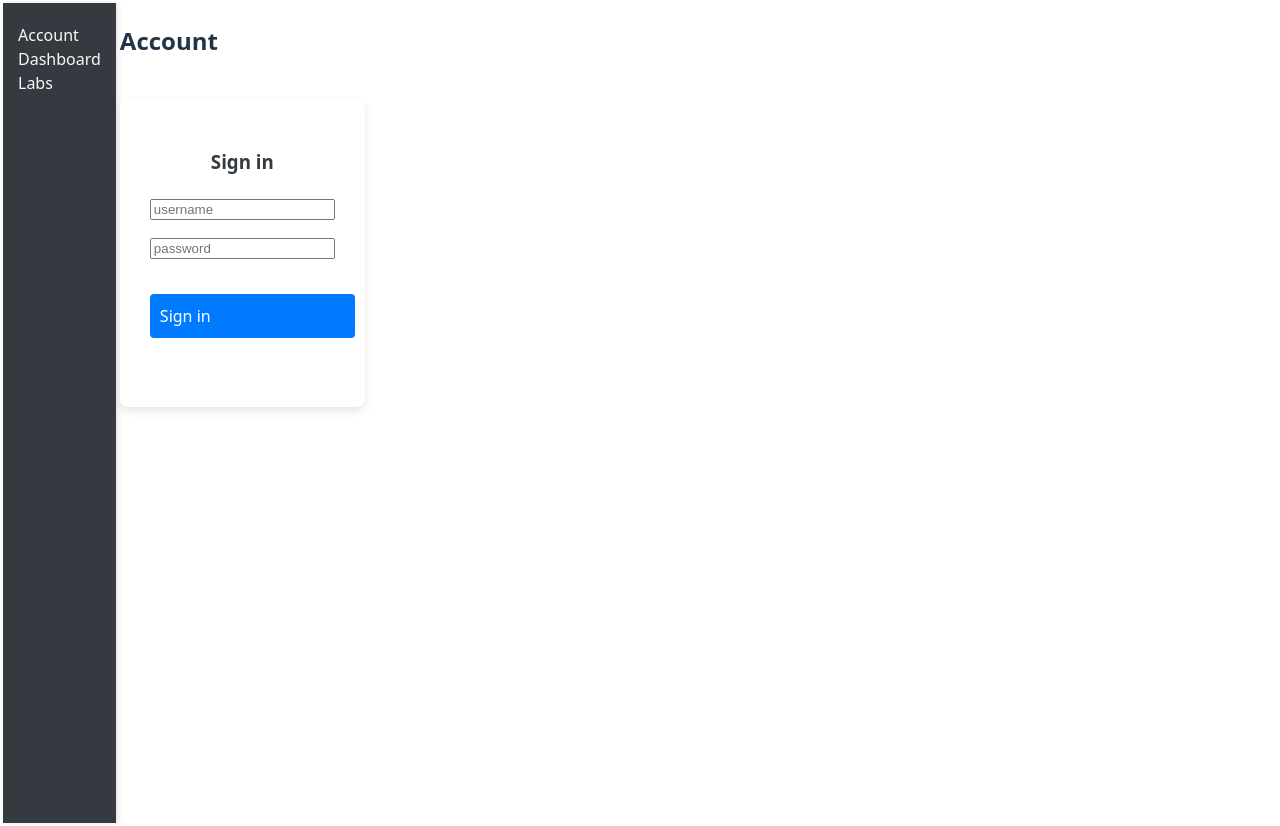
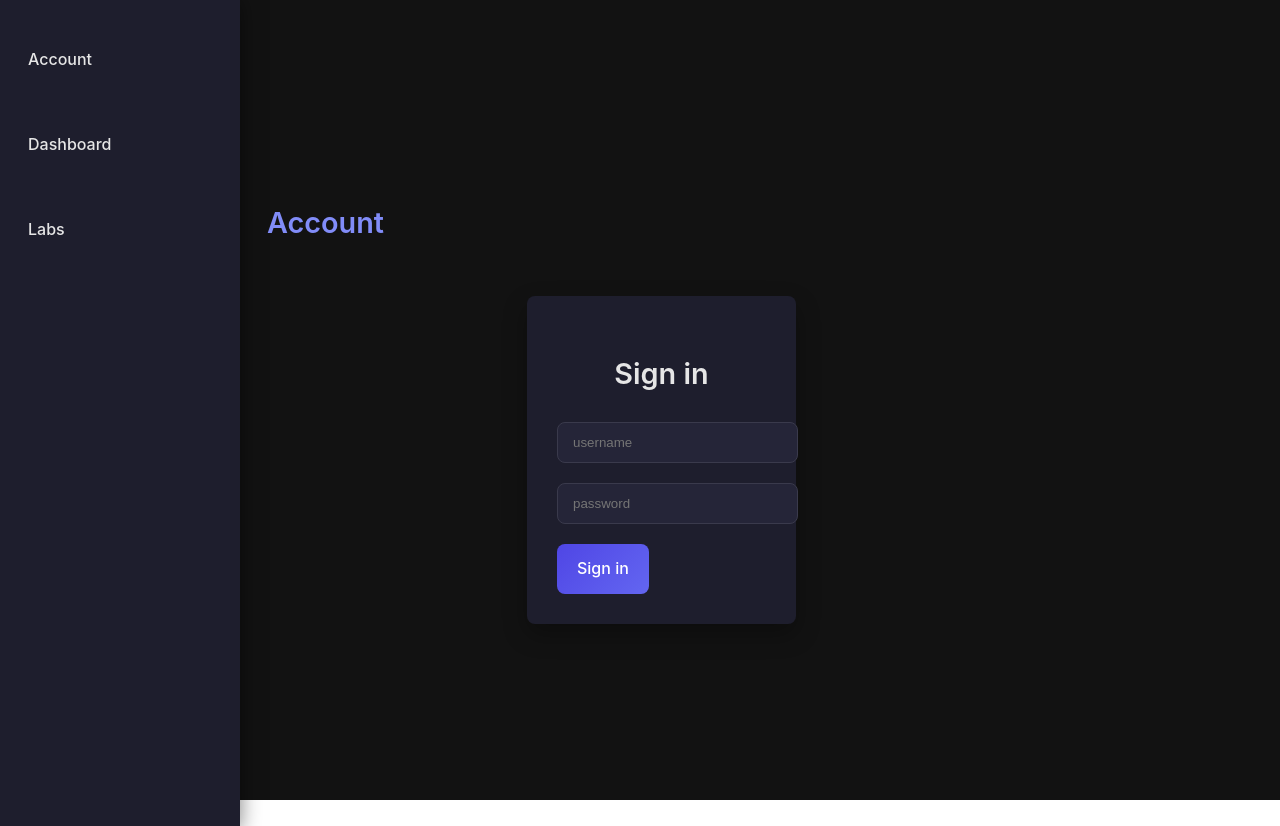
Before and after one commit to mahimalolla/kambaz-react-web-app-lolla, a React (Vite) app: page /#/Kambaz/Account/Signin in a window 1280 px wide. After the commit the page ends 800 px from the top, so only its background shows below. Built offline with nearby package versions, Linux system fonts and the light colour scheme.

Commit message:
Improved UI with modern dark theme and fixed navigation layout issues

```diff
--- a/src/Kambaz/styles.css
+++ b/src/Kambaz/styles.css
@@ -1,253 +1,454 @@
-#wd-kambaz-navigation {
-    background-color: #343a40;
+/* Modern Dark Theme for Kambaz - 2025 Style */
+:root {
+    --bg-primary: #121212;
+    --bg-secondary: #1e1e2d;
+    --bg-accent: #252538;
+    --text-primary: #e6e6e6;
+    --text-secondary: #a0a0a0;
+    --accent-blue: #4f46e5;
+    --accent-purple: #6366f1;
+    --accent-indigo: #818cf8;
+    --hover-color: rgba(255, 255, 255, 0.1);
+    --border-radius: 8px;
+    --transition: all 0.25s ease;
+  }
+
+  /* Important fix for specificity - make sure main content is visible */
+  body > div:not(#wd-kambaz-navigation),
+  body > main,
+  body > section,
+  body > article {
+    margin-left: 260px !important;
+    position: relative;
+    z-index: 2;
+  }
+
+  /* Apply for all direct children except navigation */
+  body > *:not(#wd-kambaz-navigation):not(script):not(style) {
+    margin-left: 260px;
+    position: relative;
+    z-index: 2;
+  }
+
+  /* Override for dashboard elements */
+  #wd-home h1, #wd-home h2, #wd-home h3,
+  .dashboard-title, .dashboard-subtitle {
+    margin-left: 260px;
+    position: relative;
+    z-index: 5;
+  }
+
+  /* Course list container */
+  #published-courses, .published-courses {
+    margin-left: 260px;
+    position: relative;
+    z-index: 5;
+  }
+
+  /* Ensure everything after the navigation is visible */
+  body {
+    background-color: var(--bg-primary);
+    color: var(--text-primary);
+    font-family: 'Inter', -apple-system, BlinkMacSystemFont, 'Segoe UI', Roboto, Oxygen, Ubuntu, Cantarell, sans-serif;
+    margin: 0;
+    padding: 0;
+    line-height: 1.6;
+    overflow-x: hidden;
+  }
+
+  /* SIDEBAR NAVIGATION */
+  #wd-kambaz-navigation {
+    background-color: var(--bg-secondary);
     min-height: 100vh;
-    padding-top: 20px;
-    box-shadow: 2px 0 5px rgba(0,0,0,0.1);
+    width: 240px;
+    position: fixed;
+    left: 0;
+    top: 0;
+    padding-top: 30px;
+    z-index: 1; /* Reduced z-index to ensure content is above */
+    box-shadow: 0 0 20px rgba(0, 0, 0, 0.5);
+    overflow-y: auto;
   }
 
   #wd-kambaz-navigation a {
-    color: #f8f9fa;
-    padding: 10px 15px;
-    margin-bottom: 5px;
-    border-radius: 5px;
-    transition: background-color 0.3s;
+    display: flex;
+    align-items: center;
+    padding: 12px 25px;
+    color: var(--text-primary);
+    text-decoration: none;
+    transition: var(--transition);
+    border-left: 3px solid transparent;
+    margin: 5px 0;
+    width: 100%;
+    box-sizing: border-box;
   }
 
   #wd-kambaz-navigation a:hover {
-    background-color: rgba(255,255,255,0.1);
+    background-color: var(--hover-color);
+    border-left: 3px solid var(--accent-blue);
+  }
+
+  #wd-kambaz-navigation a.active {
+    background-color: var(--bg-accent);
+    border-left: 3px solid var(--accent-purple);
+  }
+
+  /* Change bullet points to a modern style */
+  #wd-kambaz-navigation li {
+    list-style-type: none;
+    margin-bottom: 10px;
+    position: relative;
+  }
+
+  #wd-kambaz-navigation li::before {
+    content: '';
+    position: absolute;
+    left: -20px;
+    top: 50%;
+    transform: translateY(-50%);
+    width: 8px;
+    height: 8px;
+    border-radius: 50%;
+    background: linear-gradient(135deg, var(--accent-blue), var(--accent-purple));
+  }
+
+  /* MAIN CONTENT AREA */
+  .main-content, #wd-home, #wd-assignments {
+    margin-left: 260px; /* Increased from 240px to add some spacing */
+    padding: 30px;
+    position: relative;
+  }
+
+  /* TITLE STYLES */
+  h1, h2, h3, h4, h5, h6 {
+    color: var(--text-primary);
+    font-weight: 600;
+    margin-bottom: 15px;
+  }
+
+  h1 {
+    font-size: 2.5rem;
+    margin-bottom: 25px;
+    position: relative;
+    padding-bottom: 10px;
+  }
+
+  h1::after {
+    content: '';
+    position: absolute;
+    bottom: 0;
+    left: 0;
+    width: 80px;
+    height: 4px;
+    background: linear-gradient(to right, var(--accent-blue), var(--accent-purple));
+    border-radius: 2px;
+  }
+
+  h2 {
+    font-size: 1.8rem;
+    color: var(--accent-indigo);
+  }
+
+  h3 {
+    font-size: 1.4rem;
+    margin-top: 25px;
+  }
+
+  /* LINKS */
+  a {
+    color: var(--accent-indigo);
+    text-decoration: none;
+    transition: var(--transition);
+  }
+
+  a:hover {
+    color: var(--accent-purple);
     text-decoration: none;
   }
 
-  #wd-kambaz-navigation a.active {
-    background-color: #007bff;
+  /* LISTS */
+  ul {
+    padding-left: 20px;
   }
 
-  .wd-dashboard-course {
-    transition: transform 0.3s, box-shadow 0.3s;
+  ul li {
+    margin-bottom: 10px;
+    position: relative;
+  }
+
+  ul li a {
+    color: var(--accent-blue);
+    transition: var(--transition);
+  }
+
+  ul li a:hover {
+    color: var(--accent-purple);
+    transform: translateX(5px);
+    display: inline-block;
+  }
+
+  /* SECTION STYLING */
+  .section {
+    background-color: var(--bg-secondary);
+    padding: 25px;
+    border-radius: var(--border-radius);
+    margin-bottom: 30px;
+    box-shadow: 0 5px 15px rgba(0, 0, 0, 0.2);
+  }
+
+  /* PARAGRAPHS */
+  p {
+    margin-bottom: 20px;
+    line-height: 1.7;
+    color: var(--text-secondary);
+  }
+
+  /* CODE BLOCKS AND EXAMPLES */
+  pre, code {
+    background-color: var(--bg-accent);
+    border-radius: var(--border-radius);
+    padding: 15px;
+    overflow-x: auto;
+    font-family: 'Fira Code', 'Courier New', monospace;
+    margin: 15px 0;
+    border-left: 4px solid var(--accent-purple);
+  }
+
+  code {
+    padding: 3px 6px;
+    border-left: none;
+  }
+
+  /* FORM ELEMENTS */
+  input, textarea, select {
+    background-color: var(--bg-accent);
+    border: 1px solid #3a3a4c;
+    border-radius: var(--border-radius);
+    padding: 12px 15px;
+    color: var(--text-primary);
+    width: 100%;
+    margin-bottom: 15px;
+    transition: var(--transition);
+  }
+
+  input:focus, textarea:focus, select:focus {
+    outline: none;
+    border-color: var(--accent-blue);
+    box-shadow: 0 0 0 2px rgba(99, 102, 241, 0.25);
+  }
+
+  /* BUTTONS */
+  button, .btn, #wd-signin-btn, #wd-signup-btn {
+    background: linear-gradient(135deg, var(--accent-blue), var(--accent-purple));
+    color: white;
+    border: none;
+    border-radius: var(--border-radius);
+    padding: 12px 20px;
+    cursor: pointer;
+    font-weight: 500;
+    transition: var(--transition);
+    text-align: center;
+    display: inline-block;
+  }
+
+  button:hover, .btn:hover, #wd-signin-btn:hover, #wd-signup-btn:hover {
+    transform: translateY(-2px);
+    box-shadow: 0 5px 15px rgba(99, 102, 241, 0.4);
+  }
+
+  /* SIGN IN / SIGN UP FORM */
+  /* Fix for specific content areas */
+  #wd-signin-screen, #wd-signup-screen, #wd-profile-screen {
+    margin-left: 260px;
+    margin-right: auto;
+    margin-top: 50px;
+    background-color: var(--bg-secondary);
+    padding: 30px;
+    border-radius: var(--border-radius);
+    box-shadow: 0 10px 25px rgba(0, 0, 0, 0.3);
+    max-width: 400px;
+  }
+
+  #wd-signin-screen h3, #wd-signup-screen h3 {
+    text-align: center;
+    margin-bottom: 25px;
+    font-size: 1.8rem;
+    color: var(--text-primary);
+  }
+
+  .wd-username, .wd-password {
     margin-bottom: 20px;
   }
 
-  .wd-dashboard-course:hover {
-    transform: translateY(-5px);
-    box-shadow: 0 10px 20px rgba(0,0,0,0.1);
+  /* Dashboard specific fixes */
+  h1, h2, h3, h4, h5, h6, p, div {
+    z-index: 1;
+    position: relative;
   }
 
-  .card {
-    border-radius: 8px;
-    overflow: hidden;
-    box-shadow: 0 4px 6px rgba(0,0,0,0.1);
-    height: 100%;
+  /* Dashboard components */
+  .dashboard-header, .published-courses, .course-card, .course-list {
+    margin-left: 260px;
+    position: relative;
+    z-index: 1;
   }
 
-  .card-img-top {
-    height: 160px;
-    object-fit: cover;
+  /* Published Courses section */
+  .published-courses, #published-courses {
+    margin-left: 260px;
+    padding: 20px;
+    position: relative;
+    z-index: 1;
   }
 
-  .wd-dashboard-course-title {
-    font-weight: 600;
-    margin-bottom: 10px;
-    white-space: nowrap;
-    overflow: hidden;
-    text-overflow: ellipsis;
+  /* Course cards on dashboard */
+  .course-card, .wd-dashboard-course {
+    background-color: var(--bg-secondary);
+    border-radius: var(--border-radius);
+    margin-bottom: 20px;
+    padding: 20px;
+    box-shadow: 0 5px 15px rgba(0, 0, 0, 0.2);
+    position: relative;
+    z-index: 1;
+    margin-left: 260px;
+    width: calc(100% - 300px);
+    box-sizing: border-box;
   }
 
-  .wd-dashboard-course-description {
-    color: #6c757d;
-    display: -webkit-box;
-    -webkit-line-clamp: 3;
-    -webkit-box-orient: vertical;
-    overflow: hidden;
+  /* Ensure the Go button is visible and clickable */
+  .go-btn, .btn-go, button {
+    position: relative;
+    z-index: 5;
   }
 
-  #wd-home {
-    padding: 20px;
+  /* LAB CONTENT */
+  .lab-header {
+    margin-bottom: 30px;
+    padding-bottom: 15px;
+    border-bottom: 1px solid var(--bg-accent);
   }
 
-  .wd-module {
-    margin-bottom: 20px;
-    border: 1px solid #e9ecef;
-    border-radius: 8px;
-    overflow: hidden;
+  .lab-title {
+    font-size: 2rem;
+    margin-bottom: 10px;
   }
 
-  .wd-module .wd-title {
-    background-color: #f8f9fa;
-    padding: 12px 15px;
-    font-weight: 600;
-    display: flex;
-    align-items: center;
-    justify-content: space-between;
+  .lab-subtitle {
+    color: var(--text-secondary);
+    font-size: 1.1rem;
   }
 
-  .wd-lessons .wd-lesson {
-    padding: 10px 15px;
-    border-left: 3px solid #28a745;
-    margin-bottom: 1px;
-    transition: background-color 0.2s;
+  .lab-content {
+    background-color: var(--bg-secondary);
+    padding: 25px;
+    border-radius: var(--border-radius);
+    margin-bottom: 30px;
   }
 
-  .wd-lessons .wd-lesson:hover {
-    background-color: #f8f9fa;
+  .example-section {
+    margin-top: 30px;
   }
 
-  #wd-course-status {
-    background-color: #f8f9fa;
-    border-radius: 8px;
-    padding: 20px;
-    margin-top: 20px;
+  .example-section h3 {
+    margin-bottom: 15px;
+    color: var(--accent-indigo);
   }
 
-  #wd-signin-screen, #wd-signup-screen, #wd-profile-screen {
-    max-width: 400px;
-    margin: 40px auto;
+  /* ASSIGNMENT STYLES */
+  #wd-assignments {
     padding: 30px;
-    background-color: #fff;
-    border-radius: 8px;
-    box-shadow: 0 4px 10px rgba(0,0,0,0.1);
-  }
-
-  #wd-signin-screen h3, #wd-signup-screen h3, #wd-profile-screen h3 {
-    margin-bottom: 20px;
-    text-align: center;
-    color: #343a40;
-  }
-
-  .wd-username, .wd-password {
-    margin-bottom: 15px;
-  }
-
-  #wd-signin-btn, #wd-signup-btn {
-    display: block;
-    width: 100%;
-    padding: 10px;
-    margin-top: 20px;
-    margin-bottom: 15px;
-    background-color: #007bff;
-    border: none;
-    border-radius: 4px;
-    color: white;
-    font-weight: 500;
-  }
-
-  #wd-signin-btn:hover, #wd-signup-btn:hover {
-    background-color: #0069d9;
-  }
-
-  #wd-account-navigation {
-    background-color: #f8f9fa;
-    padding: 15px;
-    border-radius: 8px;
-  }
-
-  #wd-account-navigation a {
-    display: block;
-    padding: 10px;
-    margin-bottom: 5px;
-    color: #495057;
-    border-radius: 4px;
-    transition: background-color 0.2s;
-  }
-
-  #wd-account-navigation a:hover {
-    background-color: #e9ecef;
-    text-decoration: none;
-  }
-
-  #wd-account-navigation a.active {
-    background-color: #007bff;
-    color: white;
-  }
-
-  #wd-assignments {
-    padding: 20px;
   }
 
   #wd-search-assignment {
     margin-bottom: 20px;
-    width: 70%;
-    float: left;
-  }
-
-  #wd-add-assignment-group, #wd-add-assignment {
-    margin-left: 10px;
-  }
-
-  #wd-assignments-title {
-    clear: both;
-    padding-top: 20px;
-    display: flex;
-    justify-content: space-between;
-    align-items: center;
   }
 
   #wd-assignment-list {
-    margin-top: 15px;
-    border-radius: 4px;
+    background-color: var(--bg-secondary);
+    border-radius: var(--border-radius);
     overflow: hidden;
   }
 
   .wd-assignment-list-item {
-    padding: 12px 15px;
-    border-left: 3px solid #007bff;
-    margin-bottom: 1px;
-    transition: background-color 0.2s;
+    padding: 15px 20px;
+    border-bottom: 1px solid var(--bg-accent);
+    transition: var(--transition);
   }
 
   .wd-assignment-list-item:hover {
-    background-color: #f8f9fa;
+    background-color: var(--bg-accent);
+  }
+
+  .wd-assignment-list-item:last-child {
+    border-bottom: none;
   }
 
   .wd-assignment-link {
-    color: #212529;
+    color: var(--text-primary);
+    display: block;
+  }
+
+  .wd-assignment-link:hover {
+    color: var(--accent-indigo);
+  }
+
+  /* GO BUTTON */
+  .go-btn, a.go-btn {
+    background: linear-gradient(135deg, var(--accent-blue), var(--accent-purple));
+    color: white;
+    border: none;
+    border-radius: var(--border-radius);
+    padding: 8px 20px;
+    text-align: center;
+    font-weight: 500;
+    transition: var(--transition);
+    display: inline-block;
     text-decoration: none;
   }
 
-  .wd-assignment-link:hover {
-    color: #007bff;
+  .go-btn:hover, a.go-btn:hover {
+    transform: translateY(-2px);
+    box-shadow: 0 5px 15px rgba(99, 102, 241, 0.4);
+    color: white;
   }
 
-  #wd-assignments-editor {
-    padding: 20px;
-    max-width: 800px;
-    margin: 0 auto;
+  /* RESPONSIVE ADJUSTMENTS */
+  @media (max-width: 768px) {
+    #wd-kambaz-navigation {
+      width: 60px;
+      overflow: hidden;
+    }
+
+    #wd-kambaz-navigation a span {
+      display: none;
+    }
+
+    .main-content, #wd-home, #wd-assignments,
+    .account-content, .dashboard-content, .labs-content,
+    #wd-signin-screen, #wd-signup-screen, #wd-profile-screen {
+      margin-left: 70px;
+    }
   }
 
-  #wd-name {
-    font-size: 1.25rem;
-    padding: 10px;
-    margin-bottom: 20px;
-    width: 100%;
+  /* GLOW EFFECT FOR ACTIVE ELEMENTS */
+  .glow {
+    box-shadow: 0 0 15px rgba(99, 102, 241, 0.6);
   }
 
-  #wd-description {
-    width: 100%;
-    min-height: 150px;
-    padding: 10px;
-    margin-bottom: 20px;
+  /* CUSTOM SCROLLBAR */
+  ::-webkit-scrollbar {
+    width: 10px;
   }
 
-  #wd-assignments-editor table {
-    width: 100%;
-    border-collapse: separate;
-    border-spacing: 0 15px;
+  ::-webkit-scrollbar-track {
+    background: var(--bg-secondary);
   }
 
-  #wd-assignments-editor td {
-    padding: 5px;
+  ::-webkit-scrollbar-thumb {
+    background: var(--bg-accent);
+    border-radius: 5px;
   }
 
-  #wd-assignments-editor td:first-child {
-    width: 30%;
-    text-align: right;
-    padding-right: 15px;
-    font-weight: 500;
+  ::-webkit-scrollbar-thumb:hover {
+    background: var(--accent-blue);
   }
-
-  #wd-points, #wd-group, #wd-display-grade-as,
-  #wd-due-date, #wd-available-from, #wd-available-until {
-    width: 100%;
-    padding: 8px;
-    border-radius: 4px;
-    border: 1px solid #ced4da;
-  }
--- a/src/Labs/TOC.tsx
+++ b/src/Labs/TOC.tsx
@@ -6,7 +6,7 @@ export default function TOC() {
       <li><Link to="/Labs">Labs</Link></li>
       <li><Link to="/Labs/Lab1">Lab 1</Link></li>
       <li><Link to="/Kambaz">Kambaz</Link></li>
-      <li><a href="https://github.com/your-username/kambaz-react-web-app" id="wd-github" target="_blank">GitHub Repository</a></li>
+      <li><a href="https://github.com/mahimalolla/kambaz-react-web-app-lolla" id="wd-github" target="_blank">GitHub Repository</a></li>
     </ul>
   );
 }
```
